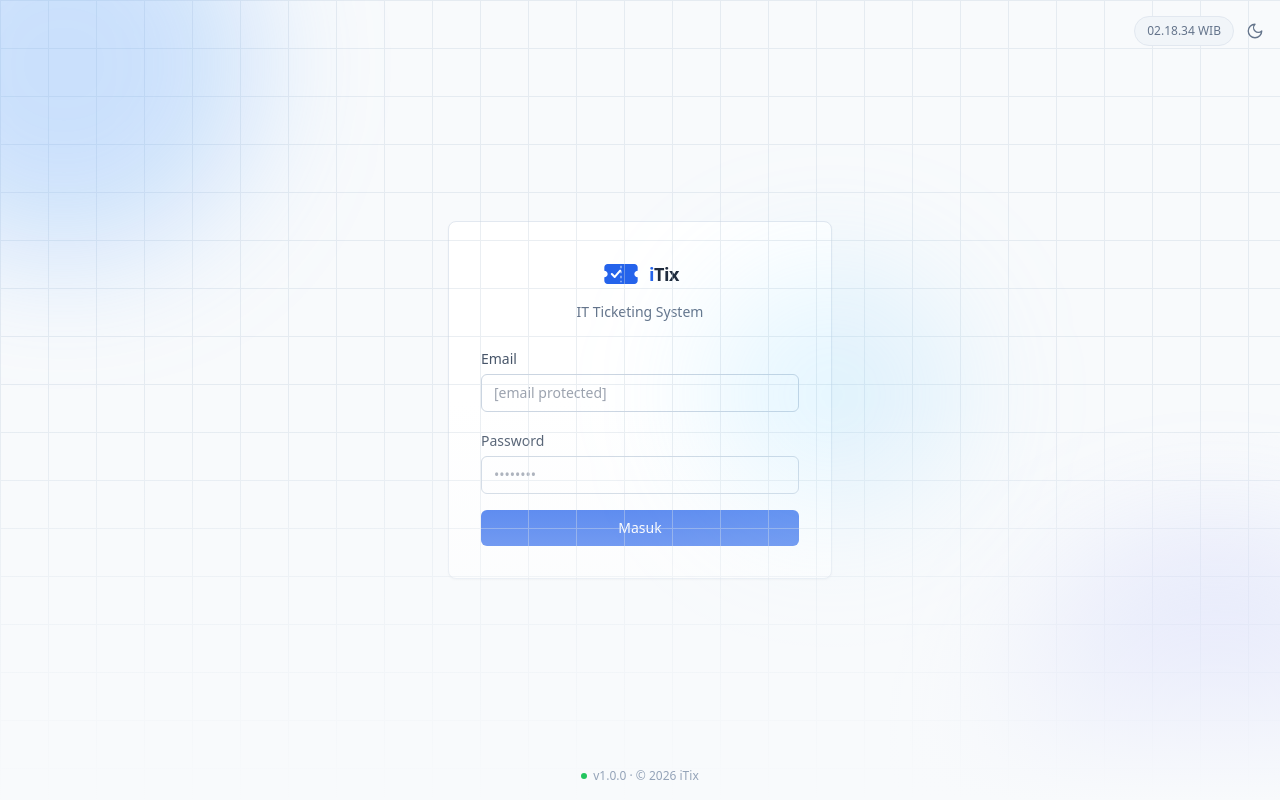
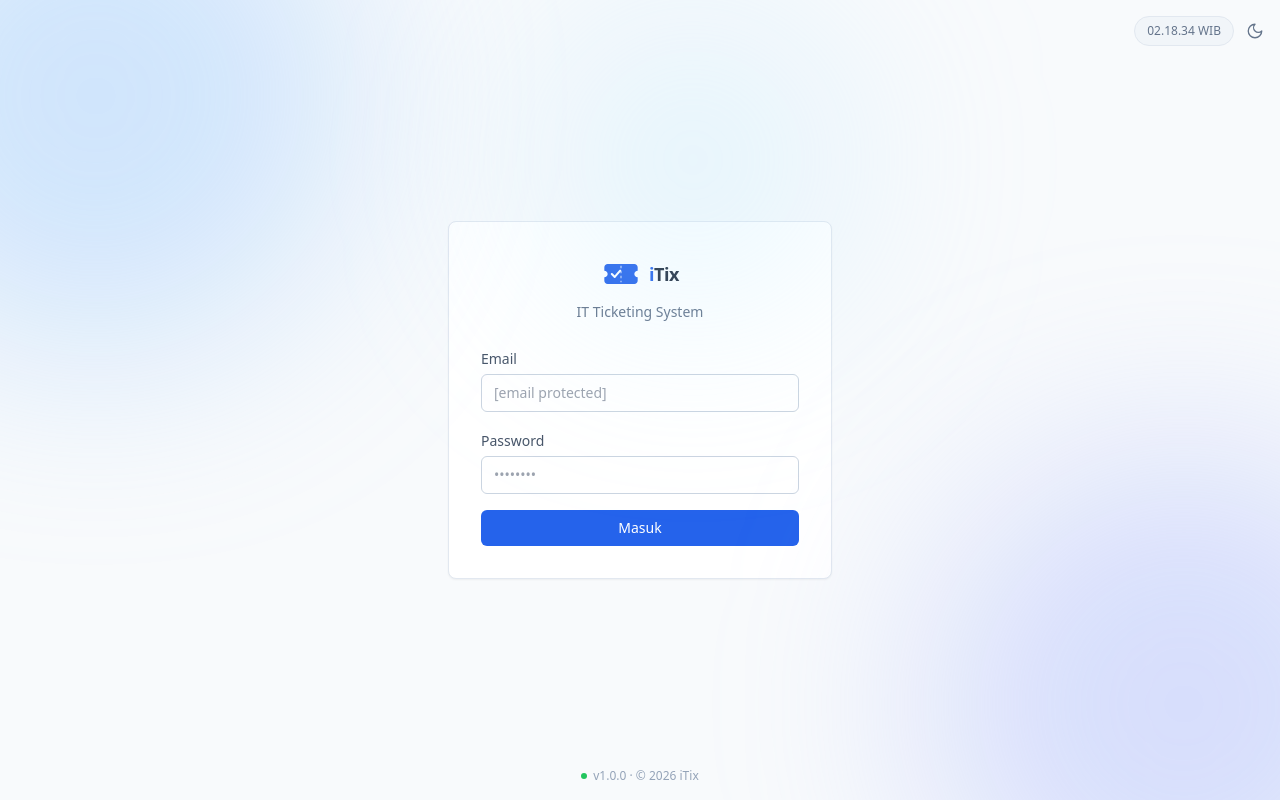
Before and after one commit to adiapandi/ticketsys, a React (Vite) app in the folder frontend/: page /login in a window 1280 px wide. Built offline with nearby package versions, Linux system fonts and the light colour scheme; no server answers.

Commit message:
Refactor LoginBackground component for improved styling

```diff
--- a/frontend/src/components/LoginBackground.tsx
+++ b/frontend/src/components/LoginBackground.tsx
@@ -1,27 +1,14 @@
 export function LoginBackground() {
   return (
     <div className="absolute inset-0 overflow-hidden pointer-events-none">
-      {/* Grid pattern halus */}
-      <div
-        className="absolute inset-0 opacity-[0.4] dark:opacity-[0.15]"
-        style={{
-          backgroundImage:
-            'linear-gradient(to right, #cbd5e1 1px, transparent 1px), linear-gradient(to bottom, #cbd5e1 1px, transparent 1px)',
-          backgroundSize: '48px 48px',
-        }}
-      />
-
       {/* Blob gradient kiri atas */}
-      <div className="absolute -top-32 -left-32 w-96 h-96 bg-blue-400/30 dark:bg-blue-500/20 rounded-full blur-3xl" />
+      <div className="absolute -top-40 -left-40 w-[32rem] h-[32rem] bg-blue-300/40 dark:bg-blue-500/10 rounded-full blur-[100px]" />
 
       {/* Blob gradient kanan bawah */}
-      <div className="absolute -bottom-32 -right-32 w-96 h-96 bg-indigo-400/30 dark:bg-indigo-500/20 rounded-full blur-3xl" />
+      <div className="absolute -bottom-40 -right-40 w-[32rem] h-[32rem] bg-indigo-300/40 dark:bg-indigo-500/10 rounded-full blur-[100px]" />
 
-      {/* Blob gradient tengah, lebih kecil dan subtle */}
-      <div className="absolute top-1/3 right-1/4 w-64 h-64 bg-sky-300/20 dark:bg-sky-500/10 rounded-full blur-3xl" />
-
-      {/* Fade ke warna background di tepi supaya blob gak terlalu tajam */}
-      <div className="absolute inset-0 bg-gradient-to-b from-transparent via-transparent to-slate-50 dark:to-slate-900" />
+      {/* Blob gradient tengah atas, halus */}
+      <div className="absolute top-0 right-1/3 w-80 h-80 bg-sky-200/30 dark:bg-sky-500/5 rounded-full blur-[100px]" />
     </div>
   );
 }
```
